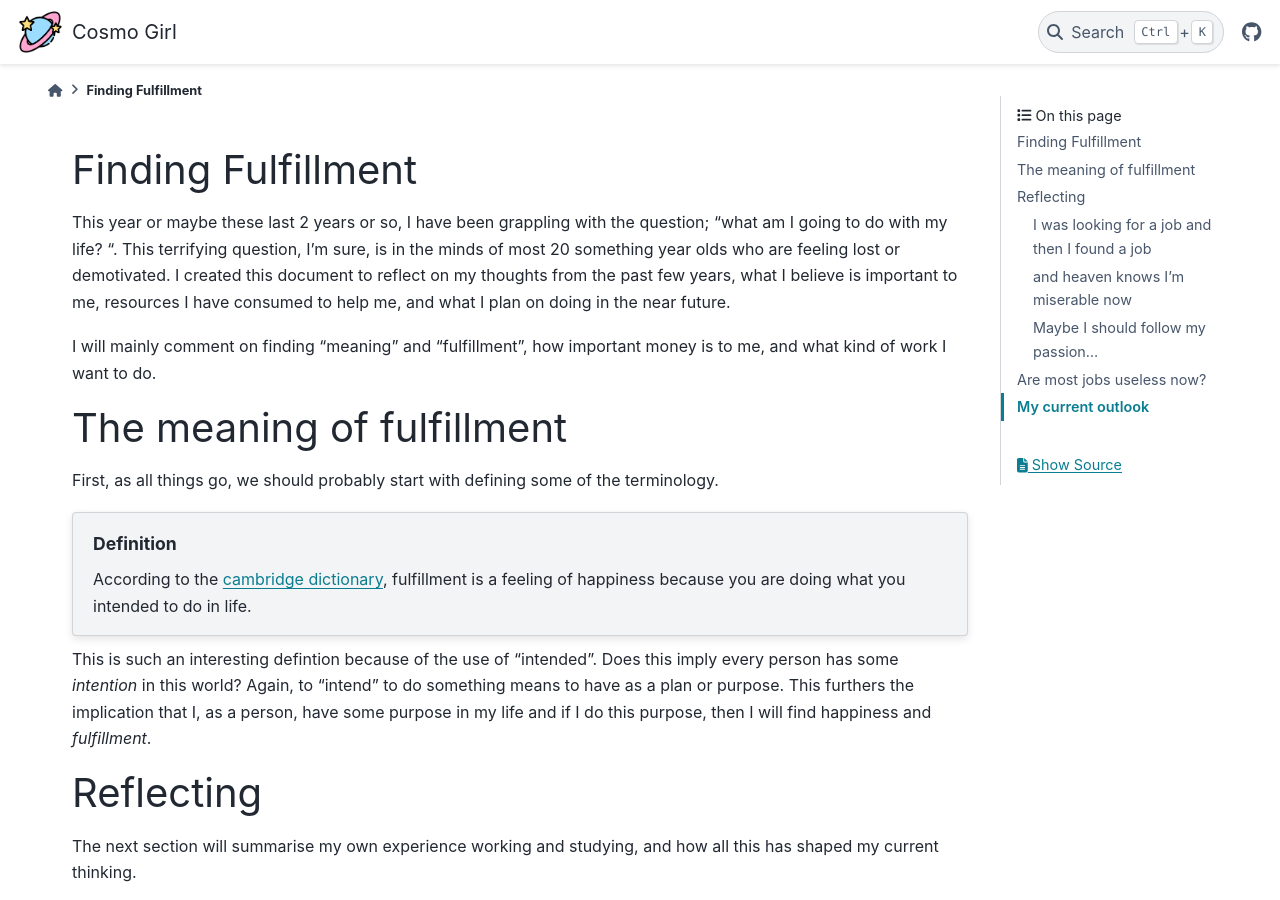
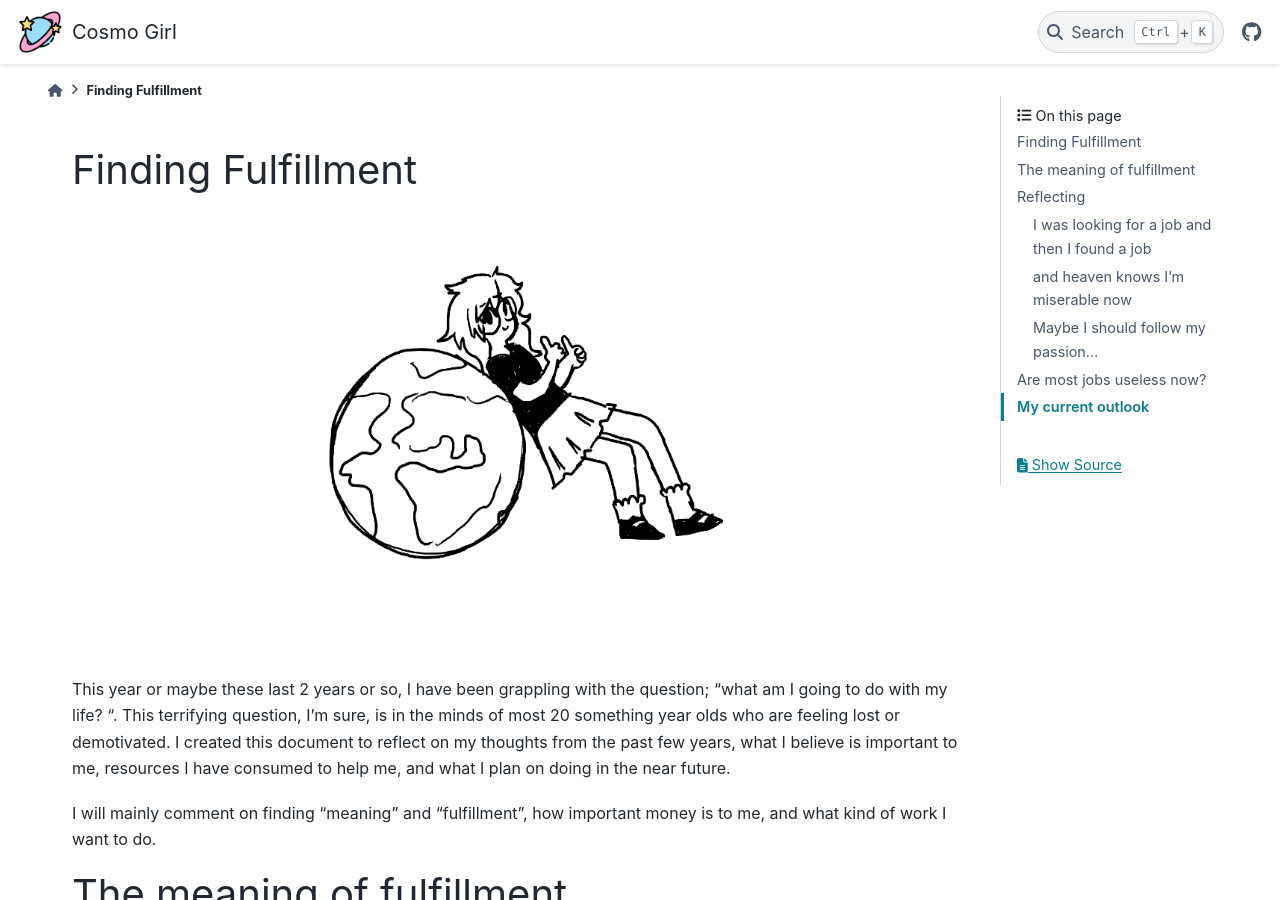
Before and after one commit to annardn/the-cosmo-girl, a Sphinx documentation site: the page built from source/general/fulfillment/finding-fulfillment.md, in a window 1280 px wide and 900 px high. Built offline with Sphinx 7.4.7 and the PyData theme 0.15.4, drawn with Linux system fonts in a browser that asks for light colours.

Commit message:
feat: header images

```diff
--- a/source/general/fulfillment/finding_fulfillment.md
+++ b/source/general/fulfillment/finding-fulfillment.md
@@ -1,4 +1,6 @@
 # Finding Fulfillment
+
+![drawing of anna leaning against earth putting thumbs up](fulfillment-img.png)
 
 This year or maybe these last 2 years or so, I have been grappling with the question; "what am I going to do with my life? ". This terrifying question, I'm sure, is in the minds of most 20 something year olds who are feeling lost or demotivated. I created this document to reflect on my thoughts from the past few years, what I believe is important to me, resources I have consumed to help me, and what I plan on doing in the near future.
 
@@ -26,7 +28,7 @@ Lets take a look at the statistics. I was a graduate with a major in physics and
 
 So how many jobs did I apply to? Below is a graph summarising the number of jobs I applied to and how many responded back. This was over a 4 month period, with my first application being on 11th of December 2022.
 
-![num of jobs applies](jobs_applied.png)
+![num of jobs applies](jobs-applied.png)
 
 Alright, so around 80% of jobs dd not bother replying to me. This was usually accompanied by an email from seek stating that my application is likely not to progress. Then, after 4 months of continuous applications, I get two offers, one was a casual job that would transition into full time and the other was a full time position. For the sake of security, I chose the latter.
 
```
Also changed, not shown: source/index.md (+1 -1 lines), source/general/fulfillment/fulfillment-img.png (added), source/general/fulfillment/jobs-applied.png (renamed from source/general/fulfillment/jobs_applied.png), 1 other file.
